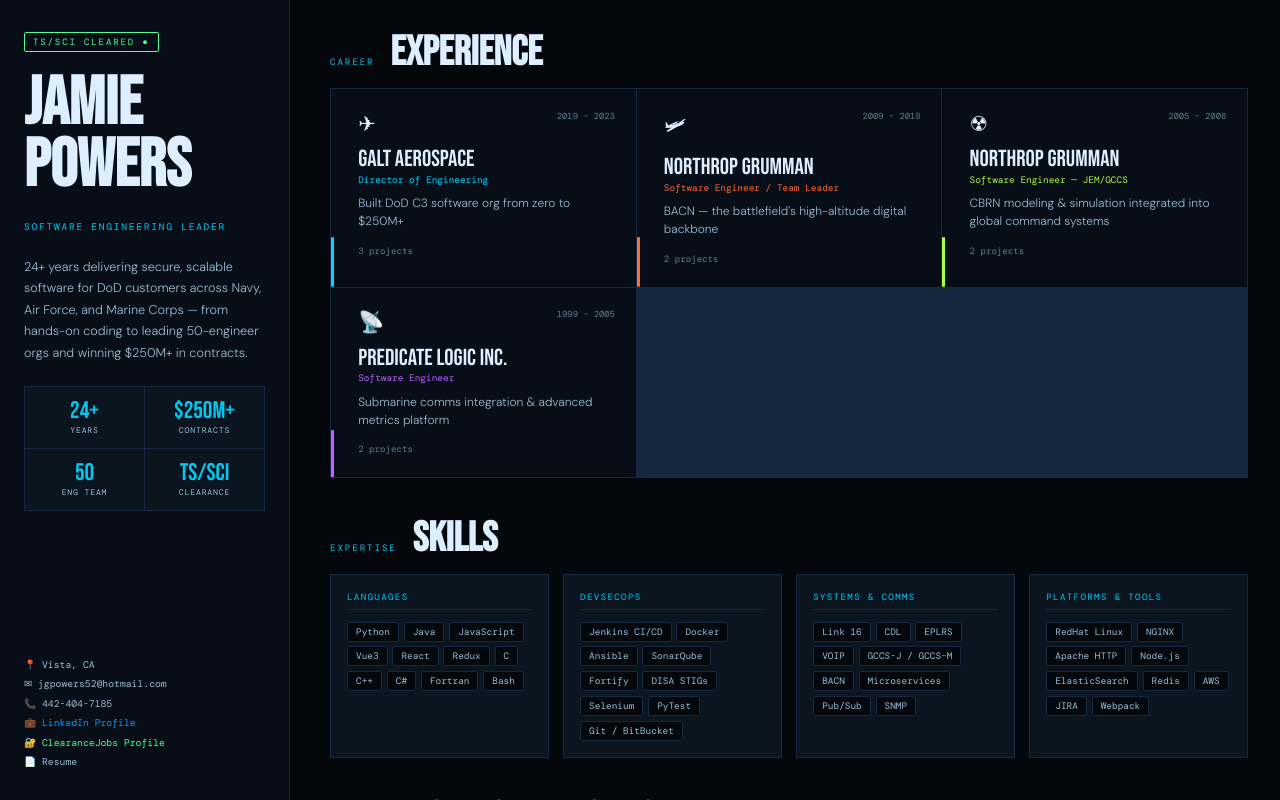
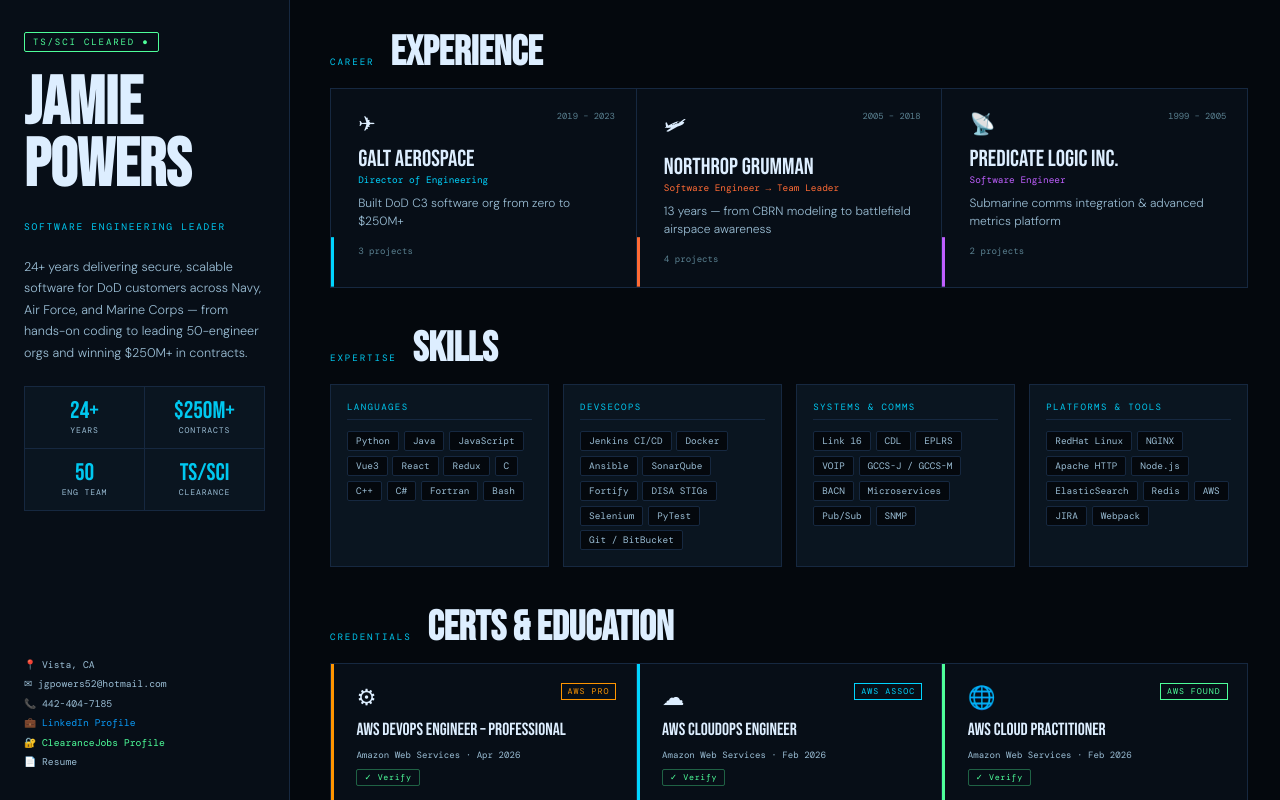
Before and after one commit to beelzabub/powers-resume, a Vue app: page / in a window 1280 px wide. Built offline with nearby package versions, Linux system fonts and the light colour scheme; a web font is replaced by a local one.

Commit message:
Clarify that BACN is a single program across capabilities.

```diff
--- a/src/data/resume.js
+++ b/src/data/resume.js
@@ -65,16 +65,16 @@
     ]
   },
   {
-    id: 'ng-bacn', logo: '🛩', color: '#ff6b35',
-    company: 'Northrop Grumman', title: 'Software Engineer / Team Leader',
-    period: '2009 – 2018',
-    tagline: "BACN — the battlefield's high-altitude digital backbone",
-    context: "Northrop Grumman's BACN (Battlefield Airborne Communications Node) is a high-altitude airborne gateway flying on the E-11A that translates voice, imagery, and tactical data across disparate military systems — bridging Link 16, EPLRS, CDL, VOIP and more. With 200,000+ combat flight hours, a $3.6B IDIQ contract, and 98%+ mission availability, BACN is one of the most proven C2 programs in the DoD. Jamie was a core developer and team leader for 9 years across 3 major baselines.",
+    id: 'northrop', logo: '🛩', color: '#ff6b35',
+    company: 'Northrop Grumman', title: 'Software Engineer → Team Leader',
+    period: '2005 – 2018',
+    tagline: '13 years — from CBRN modeling to battlefield airspace awareness',
+    context: "Jamie spent 13 years at Northrop Grumman across two major programs. From 2005–2008 he led a ~20-person team on the Joint Effects Model (JEM) — a DoD CBRN modeling and simulation system integrated into GCCS-J and GCCS-M. From 2009–2018 he was a core developer and team leader on BACN (Battlefield Airborne Communications Node) — the high-altitude airborne gateway flying on the E-11A with 200,000+ combat flight hours, a $3.6B IDIQ contract, and 98%+ mission availability.",
     stats: [
+      { value: '13 yrs', label: 'Tenure' },
+      { value: '$3.6B', label: 'BACN IDIQ' },
       { value: '200K+', label: 'Combat Flight Hrs' },
-      { value: '$3.6B', label: 'IDIQ Contract' },
-      { value: '3', label: 'Major Baselines' },
-      { value: '98%+', label: 'Mission Availability' },
+      { value: '~20', label: 'Developers Led (JEM)' },
     ],
     projects: [
       {
@@ -93,34 +93,20 @@
         ]
       },
       {
-        id: 'rf-links', name: 'BACN', customer: 'US Air Force / DoD Joint',
-        blurb: 'Hands-on coding and field integration for Link 16, CDL, Inmarsat, SADL, EPLRS, and VOIP across ground and airborne platforms.',
-        description: "A core part of BACN mission is translating between incompatible tactical data links — making Link 16, CDL, EPLRS, SADL, VOIP, and Inmarsat all interoperate seamlessly. Jamie was hands-on at the code level debugging these integrations and personally supporting their deployment in forward-deployed operational environments worldwide.",
-        tech: ['C', 'C++', 'Java', 'Python', 'Link16', 'CDL', 'VOIP', 'SADL', 'EPLRS', 'Inmarsat'],
-        outcome: 'Operational multi-domain data link integration across forward-deployed theaters',
+        id: 'bacn-gateway', name: 'BACN', customer: 'US Air Force / DoD Joint',
+        blurb: 'Core BACN payload software — the airborne gateway that translates and bridges Link 16, CDL, EPLRS, SADL, VOIP, and Inmarsat across the battlespace on the E-11A at 51,000 ft.',
+        description: "BACN (Battlefield Airborne Communications Node) is a high-altitude airborne gateway carried on the E-11A that acts as a universal translator between otherwise incompatible tactical data links and voice systems — bridging Link 16, EPLRS, CDL, SADL, VOIP, Inmarsat and more in real time. Jamie worked hands-on at the code level on the BACN payload software, debugging data link integrations and personally supporting operational deployments worldwide. Over 15,500 missions flown with 98%+ mission availability.",
+        tech: ['C', 'C++', 'Java', 'Python', 'Link16', 'CDL', 'VOIP', 'SADL', 'EPLRS', 'Inmarsat', 'RedHat Linux'],
+        outcome: '15,500+ missions flown; 98%+ availability; $3.6B IDIQ; globally forward-deployed',
         bullets: [
-          'Developed and debugged RF/tactical data link integrations for BACN gateway',
-          'Worked across full suite: Link 16, CDL, Inmarsat, SADL, EPLRS, and VOIP',
-          'Supported field deployments and upgrades at ground and airborne operational locations',
+          'Developed and debugged BACN payload software for real-time tactical data link translation and relay',
+          'BACN acts as a universal translator between incompatible military comms on the E-11A at 51,000 ft',
+          'Worked across full data link suite: Link 16, CDL, Inmarsat, SADL, EPLRS, and VOIP',
+          'Supported field deployments and upgrades at forward-deployed operational locations worldwide',
           'Provided on-site integration support with trips ranging from 1 to 5.5 months',
-          'Administered Windows and RedHat Linux servers in operational environments',
+          'Administered Windows and RedHat Linux server infrastructure in operational environments',
         ]
-      }
-    ]
-  },
-  {
-    id: 'ng-jem', logo: '☢', color: '#a8ff3e',
-    company: 'Northrop Grumman', title: 'Software Engineer — JEM/GCCS',
-    period: '2005 – 2008',
-    tagline: 'CBRN modeling & simulation integrated into global command systems',
-    context: 'The Joint Effects Model (JEM) was a DoD web application for modeling and simulating Chemical, Biological, Radiological, and Nuclear events — integrated into GCCS-J and GCCS-M. Jamie led a ~20-person developer team on this high-complexity, multi-platform program across Windows and Solaris.',
-    stats: [
-      { value: '~20', label: 'Developers Led' },
-      { value: '2', label: 'GCCS Integrations' },
-      { value: 'CBRN', label: 'Domain' },
-      { value: 'Win+Sol', label: 'Platforms' },
-    ],
-    projects: [
+      },
       {
         id: 'jem', name: 'Joint Effects Model (JEM)', customer: 'DoD Joint Command',
         blurb: 'Web-based CBRN modeling and simulation for DoD commanders. Led ~20 developers across full stack on Windows and Solaris.',
```
